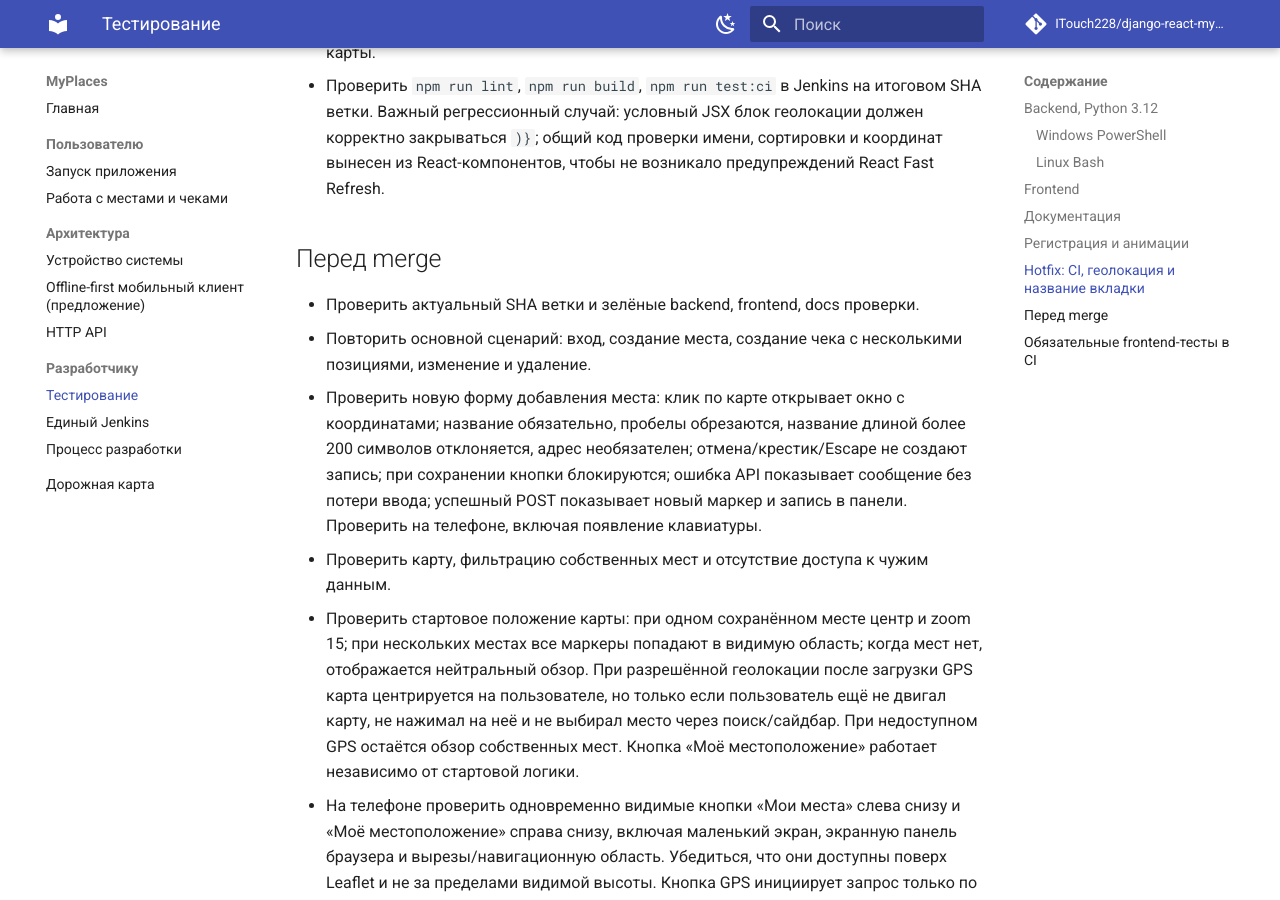
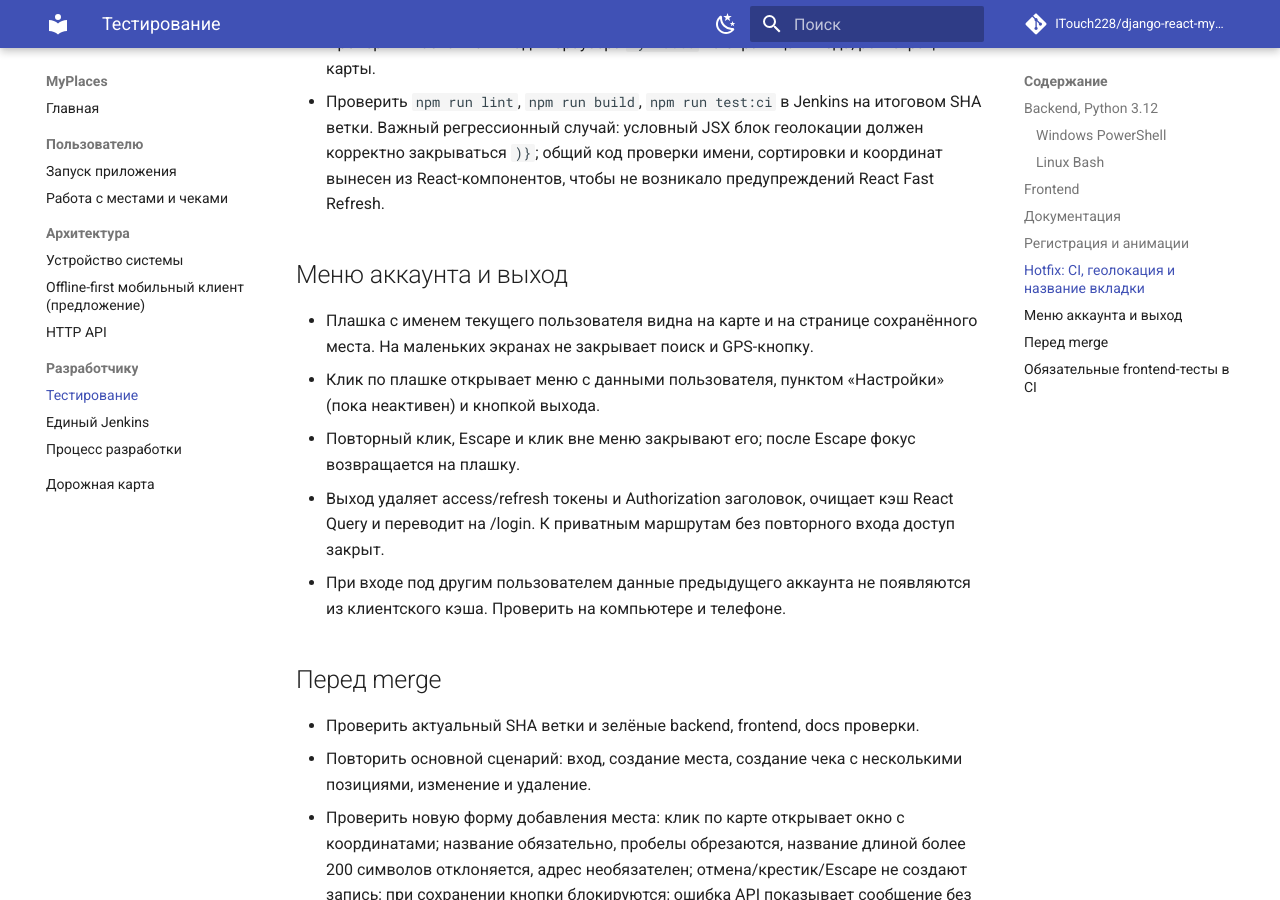
Before and after one commit to ITouch228/django-react-myplaces, an MkDocs documentation site: the page built from docs/testing.md, in a window 1280 px wide and 900 px high, scrolled down 2288 px. Built offline with MkDocs 1.6.1 and Material for MkDocs 9.7.7, drawn with Linux system fonts in a browser that asks for light colours; comment, search, counter and statistics services are not loaded.

Commit message:
docs(account): document profile menu, logout and acceptance checks

````diff
--- a/docs/testing.md
+++ b/docs/testing.md
@@ -45,7 +45,7 @@ npm run test:ci
 ```
 
 !!! note "Текущий уровень покрытия"
-    `npm run test:ci` запускает реальные Vitest-тесты и **завершается ошибкой при отсутствии тестов**. Проверяются поиск, сортировка, выбор и состояния пустого списка, а также валидация, отправка, отмена и блокировка формы создания места. Полный browser E2E и проверки реального Leaflet пока не реализованы.
+`npm run test:ci` запускает реальные Vitest-тесты и **завершается ошибкой при отсутствии тестов**. Проверяются поиск, сортировка, выбор и состояния пустого списка, а также валидация, отправка, отмена и блокировка формы создания места. Полный browser E2E и проверки реального Leaflet пока не реализованы.
 
 ## Документация
 
@@ -73,6 +73,14 @@ python -m mkdocs build --strict
 - Закрыть уведомление крестиком: карта остаётся интерактивной, сообщение исчезает. Повторное нажатие GPS должно вновь отображать ошибку, если HTTPS всё ещё недоступен.
 - Проверить название вкладки браузера `MyPlaces` на страницах входа, регистрации и карты.
 - Проверить `npm run lint`, `npm run build`, `npm run test:ci` в Jenkins на итоговом SHA ветки. Важный регрессионный случай: условный JSX блок геолокации должен корректно закрываться `)}`; общий код проверки имени, сортировки и координат вынесен из React-компонентов, чтобы не возникало предупреждений React Fast Refresh.
+
+## Меню аккаунта и выход
+
+- Плашка с именем текущего пользователя видна на карте и на странице сохранённого места. На маленьких экранах не закрывает поиск и GPS-кнопку.
+- Клик по плашке открывает меню с данными пользователя, пунктом «Настройки» (пока неактивен) и кнопкой выхода.
+- Повторный клик, Escape и клик вне меню закрывают его; после Escape фокус возвращается на плашку.
+- Выход удаляет access/refresh токены и Authorization заголовок, очищает кэш React Query и переводит на /login. К приватным маршрутам без повторного входа доступ закрыт.
+- При входе под другим пользователем данные предыдущего аккаунта не появляются из клиентского кэша. Проверить на компьютере и телефоне.
 
 ## Перед merge
 
````
